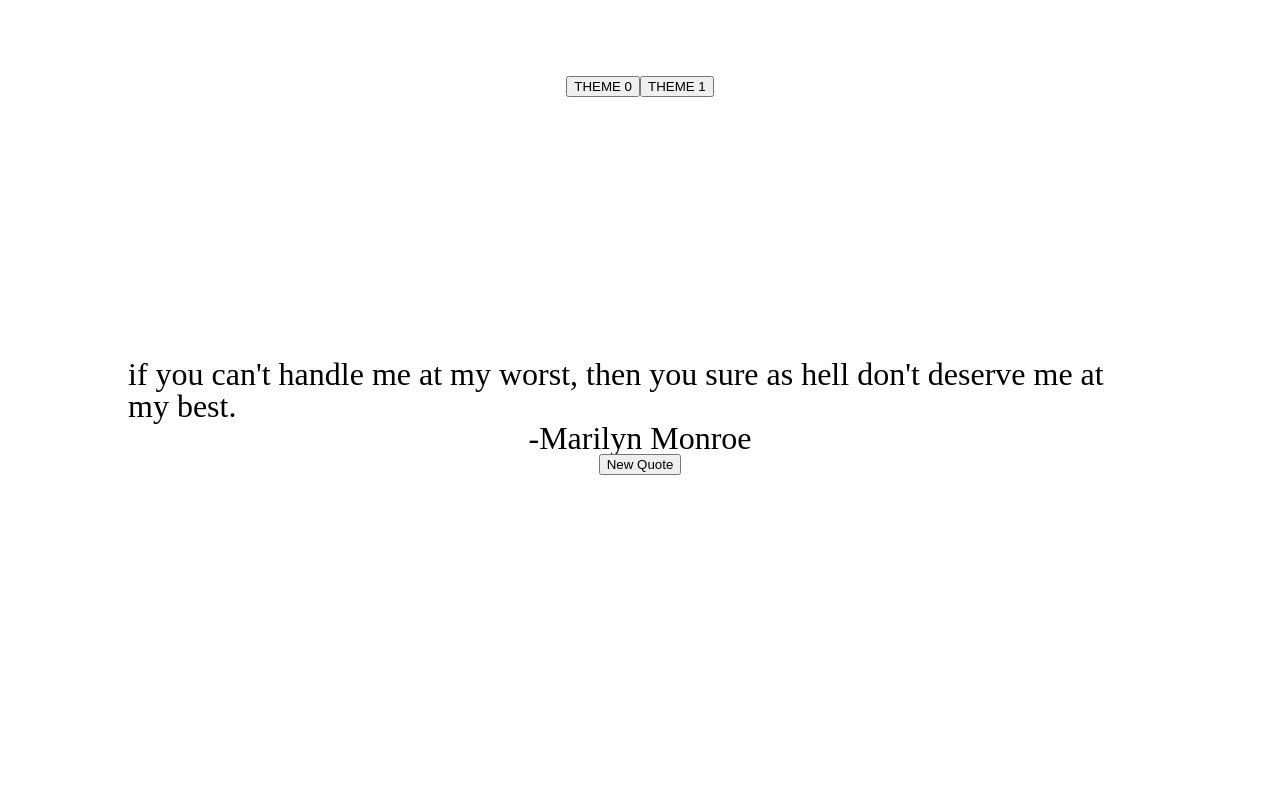
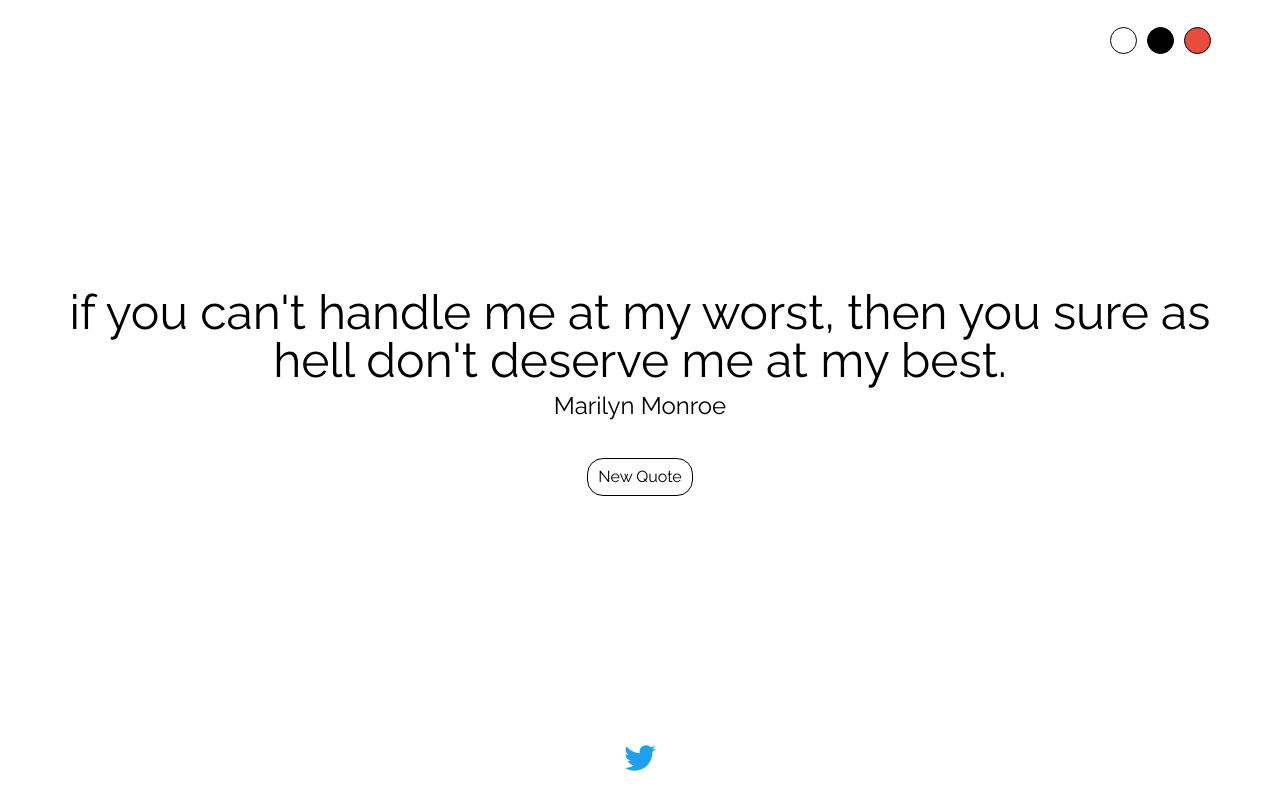
Before and after one commit to radihuq/okboomer, a React (Create React App) app in the folder client/: page / in a window 1280 px wide. Built offline with nearby package versions, Linux system fonts and the light colour scheme.

Commit message:
add basic theme options

```diff
--- a/client/public/index.html
+++ b/client/public/index.html
@@ -18,6 +18,7 @@
         />
         <link rel="apple-touch-icon" href="logo.png" />
         <link rel="manifest" href="%PUBLIC_URL%/manifest.json" />
+        <link href="https://fonts.googleapis.com/css?family=Raleway:400,700&display=swap" rel="stylesheet">
         <title>ok boomer</title>
     </head>
 
--- a/client/src/App.css
+++ b/client/src/App.css
@@ -2,4 +2,5 @@
     height: 100vh;
     width: 100vw;
     font-size: 32px;
+    font-family: 'Raleway', sans-serif;
 }
--- a/client/src/Components/Home/Home.css
+++ b/client/src/Components/Home/Home.css
@@ -1,15 +1,32 @@
 .HomeParentDiv {
     height: 100%;
     width: 100%;
+    display: grid;
+    grid-template-rows: 10% 80% 10%;
+}
+
+.HomeThemeOptions {
+    grid-row: 1;
+    margin: 0 auto;
+    height: 100%;
+    width: 90%;
     display: flex;
-    flex-direction: column;
-    justify-content: center;
+    justify-content: flex-end;
     align-items: center;
 }
 
+.HomeThemeItem {
+    margin: 0 5px;
+    width: 25px;
+    height: 25px;
+    border-radius: 50%;
+}
+
 .HomeQuoteDiv {
-    height: 80%;
-    width: 80%;
+    grid-row: 2;
+    margin: 0 auto;
+    height: 100%;
+    width: 90%;
     display: flex;
     flex-direction: column;
     justify-content: center;
@@ -17,9 +34,36 @@
 }
 
 .HomeQuoteText {
-
+    font-size: 1.5em;
+    text-align: center;
 }
 
 .HomeQuotePerson {
+    margin: 10px 0 1em 0;
+    font-size: 0.75em;
+}
 
+.HomeNewQuoteButton {
+    margin: 1em 0;
+    padding: 10px;
+    border-radius: 1em;
+    font-size: 0.5em;
 }
+
+.HomeNewQuoteButton:hover {
+    cursor: default;
+}
+
+.HomeFooterDiv {
+    grid-row: 3;
+    height: 100%;
+    width: 100%;
+    display: flex;
+    justify-content: center;
+    align-items: center;
+}
+
+.HomeFooterImage {
+    height: 50px;
+    width: 50px;
+}
--- a/client/src/Components/Home/Home.js
+++ b/client/src/Components/Home/Home.js
@@ -3,6 +3,7 @@ import './Home.css';
 
 import HomeTheme from './HomeTheme';
 import HomeQuote from './HomeQuote';
+import HomeFooter from './HomeFooter';
 
 const Home = () => {
 
@@ -11,10 +12,9 @@ const Home = () => {
 
     const Themes = [
         {id: 0, primary: '#000000', background: '#ffffff', accent: '#f0f0f0'},
-        {id: 1, primary: '#ffffff', background: '#000000', accent: '#f0f0f0'}
+        {id: 1, primary: '#ffffff', background: '#000000', accent: '#f0f0f0'},
+        {id: 2, primary: '#ecf0f1', background: '#e74c3c', accent: '#34495e'}
     ];
-
-
 
     useEffect(() => {
         setCurrentTheme(Themes[theme]);
@@ -28,6 +28,7 @@ const Home = () => {
         <div className="HomeParentDiv" style={{backgroundColor: currentTheme.background}}>
             <HomeTheme themes={Themes} currenttheme={currentTheme} handlethemechange={handleThemeChange}/>
             <HomeQuote currenttheme={currentTheme} />
+            <HomeFooter />
         </div>
     );
 }
--- /dev/null
+++ b/client/src/Components/Home/HomeFooter.js
@@ -0,0 +1,15 @@
+import React from 'react';
+import TwitterLogo from '../../Assets/Home/TwitterLogo.svg';
+
+const HomeFooter = () => {
+
+    return (
+        <div className="HomeFooterDiv">
+            <a href="https://twitter.com/okboomer_guru" target="_blank">
+                <img className="HomeFooterImage" src={TwitterLogo} />
+            </a>
+        </div>
+    );
+}
+
+export default HomeFooter;
--- a/client/src/Components/Home/HomeQuote.js
+++ b/client/src/Components/Home/HomeQuote.js
@@ -13,7 +13,8 @@ const HomeQuote = ({currenttheme}) => {
             {quote: `So many books, so little time.`, person: `Frank Zappa`}
         ];
 
-        setCurrentQuote(Quotes[getRandomInt(Quotes.length - 1)]);
+        let index = getRandomInt(Quotes.length);
+        setCurrentQuote(Quotes[index]);
 
         function getRandomInt(max) {
             return Math.floor(Math.random() * Math.floor(max));
@@ -29,8 +30,8 @@ const HomeQuote = ({currenttheme}) => {
     return (
         <div className="HomeQuoteDiv">
             <p className="HomeQuoteText" style={{color: currenttheme.primary}}>{currentQuote.quote}</p>
-            <p className="HomeQuotePerson" style={{color: currenttheme.primary}}>-{currentQuote.person}</p>
-            <button onClick={handleNewQuoteClick}>New Quote</button>
+            <p className="HomeQuotePerson" style={{color: currenttheme.primary}}>{currentQuote.person}</p>
+            <p className="HomeNewQuoteButton" onClick={handleNewQuoteClick} style={{color: currenttheme.primary, border: `1px solid ${currenttheme.primary}`}}>New Quote</p>
         </div>
     );
 }
--- a/client/src/Components/Home/HomeTheme.js
+++ b/client/src/Components/Home/HomeTheme.js
@@ -8,9 +8,18 @@ const HomeTheme = ({themes, currenttheme, handlethemechange}) => {
     }
 
     return (
-        <div>
+        <div className="HomeThemeOptions">
             {themes.map((theme, index) => (
-                <button key={`theme_${index}`} onClick={handleButtonClick} id={theme.id}>{`THEME ${theme.id}`}</button>
+                <div
+                key={`theme_${index}`}
+                onClick={handleButtonClick}
+                id={theme.id}
+                className="HomeThemeItem"
+                style={{
+                    backgroundColor: theme.background,
+                    border: `1px solid ${currenttheme.primary}`
+                }}
+                />
             ))}
         </div>
     );
```
Also changed, not shown: client/src/Assets/Home/TwitterLogo.svg (added).
